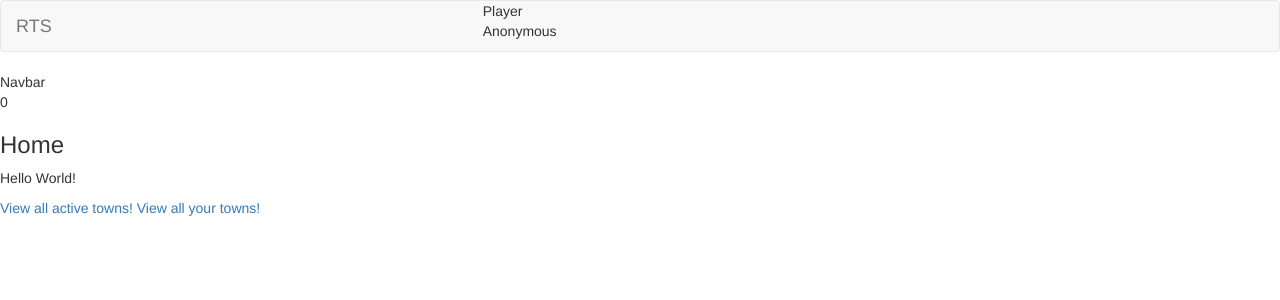
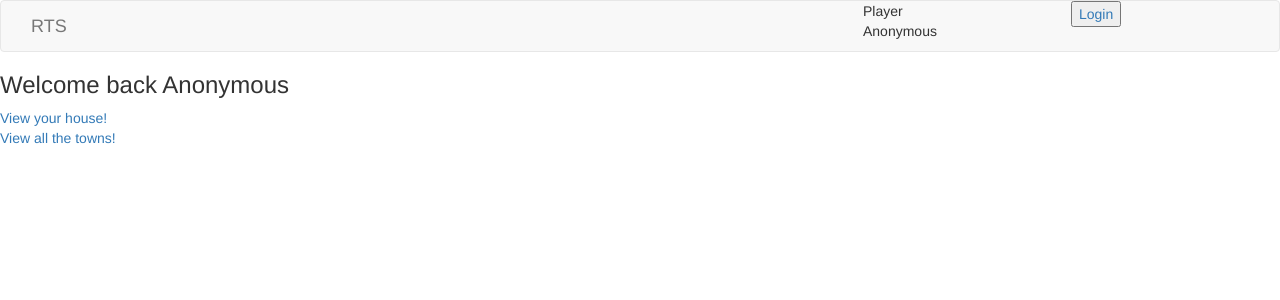
Before and after one commit to universiteit/GameApplication, a Flask app: page /rts/ in a window 1280 px wide. Shown: the top 300 px of the page. Run offline with Flask 2, Linux system fonts and the light colour scheme; parts of the project's set-up code (start-up, migrations or seed data) failed here and were passed over; some libraries are stand-ins or nearby versions.

Commit message:
Added town overview and house overview views

```diff
--- a/app/RTS/helpers.py
+++ b/app/RTS/helpers.py
@@ -1,11 +1,40 @@
 from flask import session, redirect
-from app.RTS.models.player import Player
+from app.RTS.models import *
+from app import db
+
+houses = ["Stark", "Arryn", "Tully", "Lannister", "Greyjoy", "Targaeryan", "Baratheon", "Tyrell", "Martell"]
+towns = ["Winterfell", "The Eyrie", "Riverrun", "Casterly Rock", "Pyke", "King's Landing", "Storm's End", "Highgarden", "Sunspear"]
 
 def session_id():
     return session["user_id"]
 
 def current_player():
-    if "user_id" in session
+    if "user_id" in session:
         return Player.query.filter_by(id=session["user_id"]).first()
     else:
         return None
+
+# Instantiates a new player for a user with a random house and random starting town
+def generate_new_player(user):
+    house = houses[random.randrange(0,len(houses))]
+    new_player = Player(user, house)
+    starting_town = generate_random_town(new_player)
+    new_player.towns.append(starting_town)
+    return new_player
+
+# Generates a new town with an initial owner
+def generate_random_town(player):
+    name = towns[random.randrange(0,len(towns))]
+    new_town = Town(player, name)
+    new_town.knights = 1
+    new_town.pikemen = 5
+    new_town.cavalry = 3
+    return new_town
+
+def get_player_from_user_id(user_id):
+    player = Player.query.filter_by(id=user_id).first()
+    if not player:
+        player = generate_new_player(user)
+        db.session.add(player)
+        db.session.commit()
+    return player
--- /dev/null
+++ b/app/RTS/models/__init__.py
@@ -0,0 +1,3 @@
+from app.RTS.models.player import Player
+from app.RTS.models.town import Town
+from app.RTS.models.attack import Attack
--- a/app/RTS/templates/base.html
+++ b/app/RTS/templates/base.html
@@ -8,9 +8,6 @@
 
     <body>
         {% include 'navbar.html' %}
-
-        <div>Navbar</div>
-        <div id="1">0</div>
         {% block content %}{% endblock %}
     </body>
 
--- a/app/RTS/templates/index.html
+++ /dev/null
@@ -1,29 +0,0 @@
-{% extends 'base.html' %}
-
-{% block content %}
-<h3>{% block title %}Home{% endblock %}</h3>
-<p>Hello World!</p>
-<a href='towns'>View all active towns!</a>
-<a href='player-towns'>View all your towns!</a>
-{% endblock %}
-
-{% block scripts %}
-    <script src="static/js/counter.js"></script>
-{% endblock %}
-
-<!--<html>
-    <head>
-        <link href="https://maxcdn.bootstrapcdn.com/bootstrap/3.3.7/css/bootstrap.min.css" rel="stylesheet">
-    </head>
-
-    <body>
-        <p id='1'>0</p>
-    </body>
-
-
-    <script src="https://code.jquery.com/jquery-3.1.1.min.js"></script>
-    <script src="https://maxcdn.bootstrapcdn.com/bootstrap/3.3.7/js/bootstrap.min.js"></script>
-
-    <script src="static/js/counter.js"></script>
-
-</html>-->
--- a/app/RTS/templates/navbar.html
+++ b/app/RTS/templates/navbar.html
@@ -1,13 +1,18 @@
 <nav class="navbar navbar-default">
     <div class="container-fluid">
-        <div class="navbar-header">
+        <div class="navbar-header col-xs-1">
             <a class="navbar-brand" href="/rts">RTS</a>
         </div>
-        <div class="col-xs-offset-4 col-xs-4">
-            <div class="row">
-                <div>Player</div>
-                <div>{{player.user.username if player else 'Anonymous'}}</div>
-            </div>
+        <div class='col-xs-2 pull-right'>
+            {% if not player %}
+                <a href='/auth/login'><input type='button' value='Login'></a>
+            {% else %}
+                <a href='/auth/logout'><input type='button' value='Logout'></a>
+            {% endif %}
+        </div>
+        <div class="col-xs-2 pull-right">
+            <div>Player</div>
+            <div>{{player.user.username if player else 'Anonymous'}}</div>
         </div>
     </div>
 </nav>
--- a/app/RTS/templates/all_towns_view.html
+++ b/app/RTS/templates/views/all_towns_view.html
@@ -4,13 +4,15 @@
         <tr>
             <th>Name</th>
             <th>Army Composition</th>
-            <th>Gold</th>
+            <th>House</th>
+            <th>Player</th>
         </tr>
     {% for town in towns %}
         <tr>
             <td><a href='rts/town/{{town.id}}'>{{town.name}}</a></td>
             <td>{{town.knights}}/{{town.cavalry}}/{{town.pikemen}}</td>
-            <td>town.gold</td>
+            <td>{{town.player.house}}</td>
+            <td>{{town.player.user.username}}</td>
         </tr>
     {% endfor %}
     </table>
--- /dev/null
+++ b/app/RTS/templates/views/index.html
@@ -0,0 +1,11 @@
+{% extends 'base.html' %}
+
+{% block content %}
+<h3>{% block title %}Welcome back {{player.user.username if player else "Anonymous"}}{% endblock %}</h3>
+<a href='house'>View your house!</a><br>
+<a href='towns'>View all the towns!</a>
+{% endblock %}
+
+{% block scripts %}
+    <script src="static/js/counter.js"></script>
+{% endblock %}
--- /dev/null
+++ b/app/RTS/views.py
@@ -0,0 +1,21 @@
+from app.RTS import rts
+from app.RTS.helpers import current_player
+from app.auth.attributes import secure
+from app.RTS.models import *
+from flask import Blueprint, render_template, redirect, session
+
+@rts.route('/towns/')
+def all_towns():
+    return render_template('views/all_towns_view.html', towns = Town.query.all(), player=current_player())
+
+@rts.route('/house')
+@secure(cookie_authorization=True)
+def house():
+    player = current_player()
+    if not player:
+        return redirect(url_for('rts'))
+    return render_template('views/house_view.html', player=player)
+
+@rts.route('/')
+def index():
+    return render_template('views/index.html', player=current_player())
--- a/app/auth/attributes.py
+++ b/app/auth/attributes.py
@@ -38,12 +38,16 @@ def _parse_token(auth):
 def _get_token(auth):
     return auth.split()[1]
 
-def secure(handle_unauthorized=True):
+def secure(handle_unauthorized=True, cookie_authorization=False):
     def secure_decorator(func):
         @wraps(func)
         def wrapper(*args, **kwargs):
-            if not ('user_id' in session):
-                return redirect('/auth/login')
+            if cookie_authorization:
+                if not ('user_id' in session):
+                    return redirect('/auth/login')
+                else:
+                    result = func(*args, **kwargs)
+                    return result
 
             authorization = request.headers.get('Authorization', None)
             err = _parse_token(authorization)
```
Also changed, not shown: app/RTS/__init__.py (+2 -17 lines), app/RTS/templates/views/house_view.html (added, +18 -0 lines), app/RTS/controllers/house_controller.py (added), app/RTS/templates/player_towns_view.html (deleted), app/RTS/templates/views/town_view.html (renamed from app/RTS/templates/town_view.html), app/auth/static/js/login.js (added).
